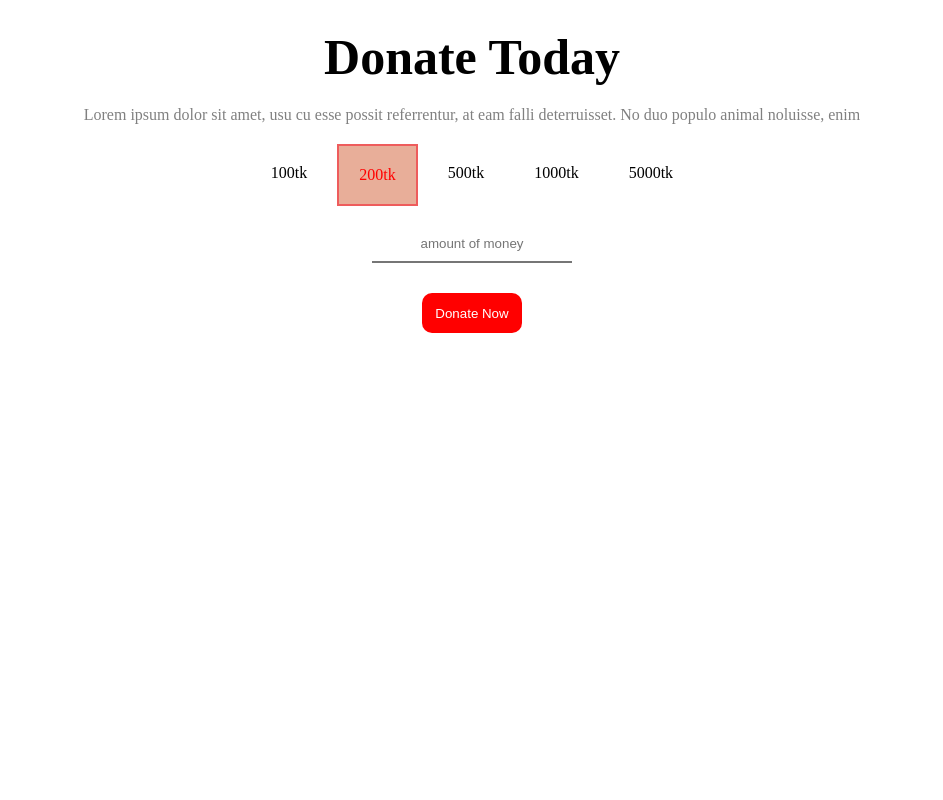
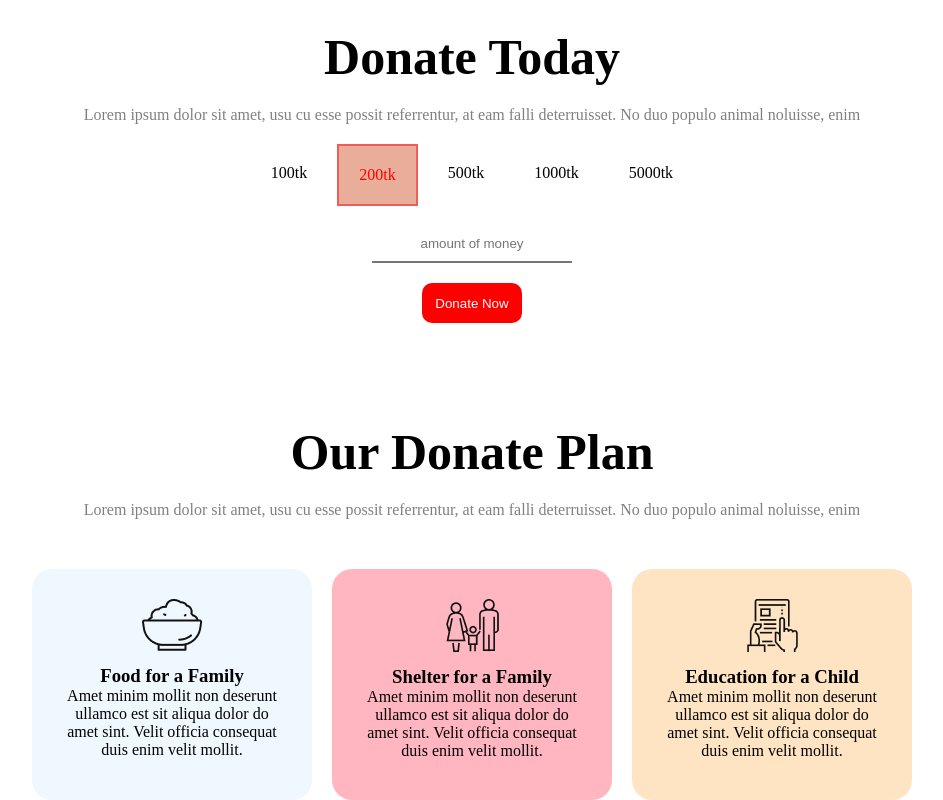
Before and after one commit to SwapnilRoyweb/practice_day, a plain HTML site: page index.html in a window 1280 px wide. Shown: the part 832-1632 px from the top of the page, without its empty margins (168-1111 px from the left). Before the commit the page ends 1165 px from the top, so only its background shows below. Drawn offline with Linux system fonts and the light colour scheme.

Commit message:
another section added

```diff
--- a/index.html
+++ b/index.html
@@ -32,5 +32,26 @@
             <button>Donate Now</button>
         </div>
     </section>
+    <section class="donate-plan">
+        <h1>Our Donate Plan</h1>
+        <p>Lorem ipsum dolor sit amet, usu cu esse possit referrentur, at eam falli deterruisset. No duo populo animal noluisse, enim</p>
+        <div class="plans">
+            <div class="food">
+                <img src="./public/assets/icons/food.png" alt="food_icon">
+                <h3>Food for a Family</h3>
+                <p>Amet minim mollit non deserunt ullamco est sit aliqua dolor do amet sint. Velit officia consequat duis enim velit mollit.</p>
+            </div>
+            <div class="shelter">
+                <img src="./public/assets/icons/shelter.png" alt="shelter_icon">
+                <h3>Shelter for a Family</h3>
+                <p>Amet minim mollit non deserunt ullamco est sit aliqua dolor do amet sint. Velit officia consequat duis enim velit mollit.</p>
+            </div>
+            <div class="education">
+                <img src="./public/assets/icons/Frame-1.png" alt="frame_icon">
+                <h3>Education for a Child</h3>
+                <p>Amet minim mollit non deserunt ullamco est sit aliqua dolor do amet sint. Velit officia consequat duis enim velit mollit.</p>
+            </div>
+        </div>
+    </section>
 </body>
 </html>
--- a/styles/style.css
+++ b/styles/style.css
@@ -72,7 +72,7 @@
     border-left: 0;
     border-right: 0;
     text-align: center;
-    margin-bottom: 30px;
+    margin-bottom: 20px;
     padding-bottom: 10px;
 }
 .donate .amount button{
@@ -96,3 +96,44 @@
 .donate .taka{
     margin-bottom: 30px;
 }
+/* donate-plan section */
+.donate-plan{
+    text-align: center;
+    margin-top: 100px;
+    margin-left: 200px;
+    margin-right: 200px;
+}
+.donate-plan > h1{
+    margin-bottom: 20px;
+    font-weight: 700;
+    font-size: 50px;
+}
+.donate-plan > p{
+    color: gray;
+}
+.donate-plan .plans{
+    margin-top: 50px;
+    display: flex;
+    gap: 20px;
+}
+.donate-plan .plans .food{
+    background-color: aliceblue;
+    padding: 30px;
+    border-radius: 20px;
+    width: 300px;
+}
+.donate-plan .plans .shelter{
+    background-color:lightpink;
+    padding: 30px;
+    border-radius: 20px;
+    width: 300px;
+}
+.donate-plan .plans .education{
+    background-color: bisque;
+    padding: 30px;
+    border-radius: 20px;
+    width: 300px;
+}
+.donate-plan .plans > h3, p, img{
+    margin-bottom: 10px;
+}
```
